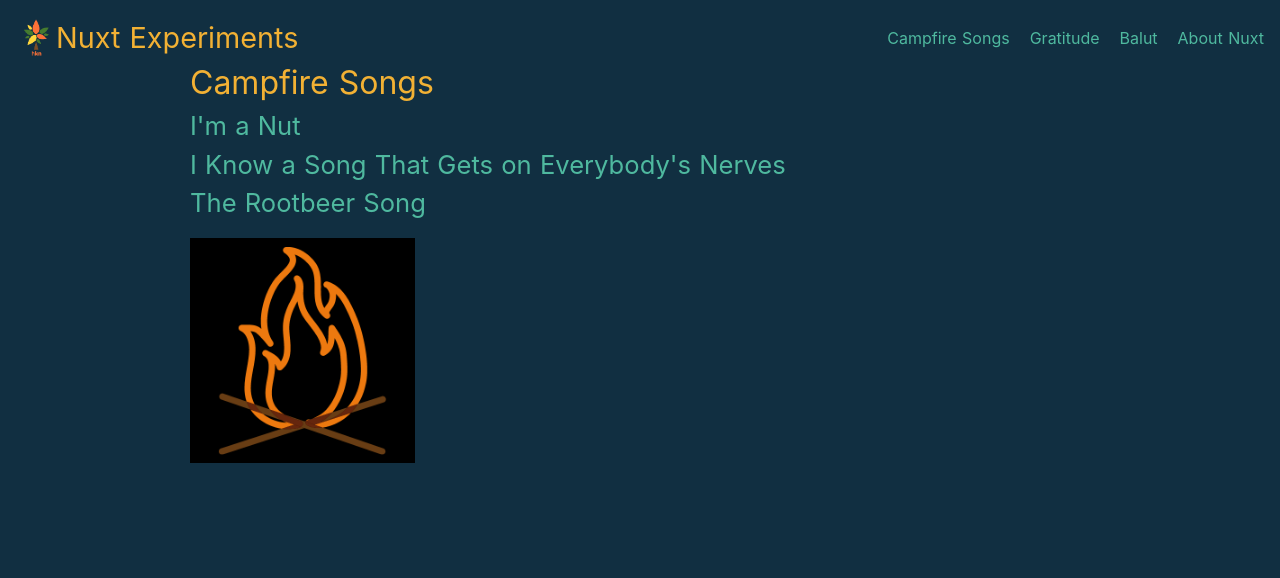
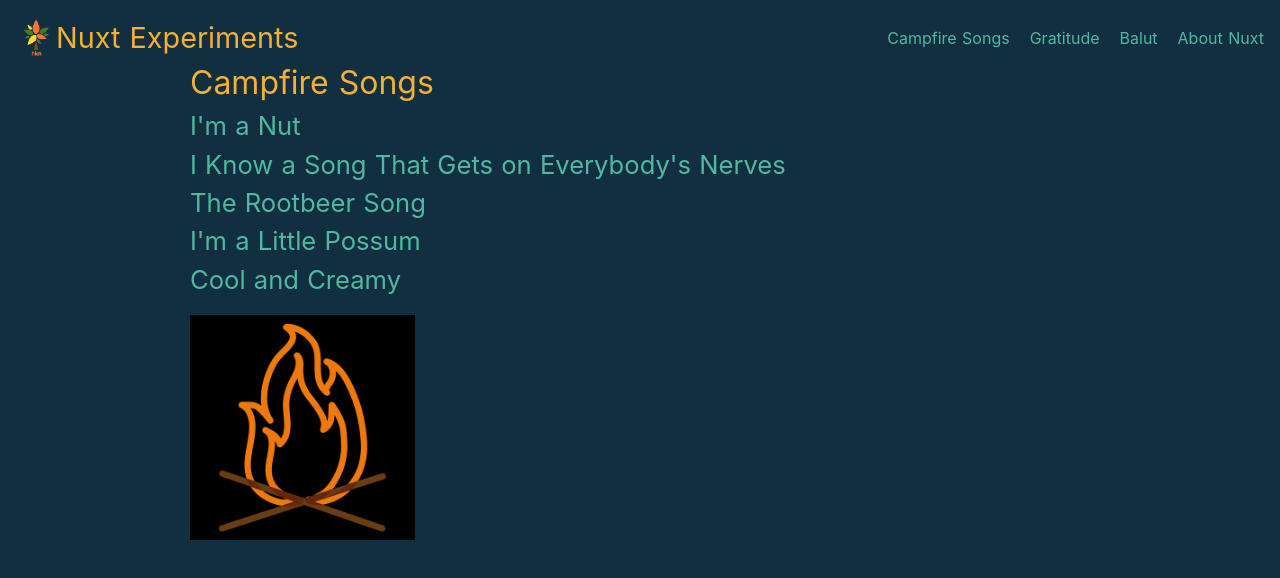
Before and after one commit to ethyl2/nuxt-experiment, a Nuxt app: page /songs in a window 1280 px wide. Shown: the top 578 px of the page. Built offline with nearby package versions, Linux system fonts and the light colour scheme.

Commit message:
Content: Adds more songs

```diff
--- a/pages/gratitude/_day.vue
+++ b/pages/gratitude/_day.vue
@@ -24,7 +24,7 @@ export default {
         },
         {
           number: 'two',
-          item: 'jackbox games',
+          item: 'online games, such as jackbox games',
           reason:
             'it creates fun, memorable times with friends and family near and far',
         },
--- a/pages/songs/_id.vue
+++ b/pages/songs/_id.vue
@@ -11,6 +11,7 @@
 
     <div v-if="song.verses" class="mt-6">
       <hr />
+      <h4 v-if="song.verses.length > 1" class="text-lg mt-5 mb-2">Verses:</h4>
       <div
         v-for="(verse, index) in song.verses"
         :key="`verse-${index}`"
@@ -30,6 +31,16 @@
       :alt="song.title"
       class="w-1/4 pt-4"
     />
+    <aside>
+      <h3 class="text-xl mt-6">Other songs you might enjoy</h3>
+      <ul>
+        <li v-for="relatedSong in relatedSongs" :key="relatedSong.id">
+          <nuxt-link :to="`/songs/${relatedSong.id}`">{{
+            relatedSong.title
+          }}</nuxt-link>
+        </li>
+      </ul>
+    </aside>
   </div>
 </template>
 
@@ -55,6 +66,61 @@ export default {
             "And that's why I have no dough, dough, dough, dough. (Repeat)",
           ],
           image_url: 'rootbeer.png',
+        },
+        {
+          id: 'possum',
+          url:
+            'https://sites.google.com/site/1stbalcombeheightscubs/home/camps/campfire-songs/song-im-a-little-possum',
+          title: "I'm a Little Possum",
+          tune: "I'm a Little Teapot",
+          chorus: [
+            "I'm a little possum short and stout",
+            'Here is my tail (turn and point to your rear end)',
+            'and here is my snout (put your fingers on your nose)',
+            "If you pull my tail you'll hear me shout",
+            "Hey, I'm a possum, (Shake your fingers or fists angrily)",
+            'CUT THAT OUT!',
+          ],
+          image_url: 'possum.png',
+        },
+        {
+          id: 'cream',
+          url: 'https://scoutermom.com/17787/cool-and-creamy-skit-song/',
+          title: 'Cool and Creamy',
+          tune: 'Alouette',
+          chorus: [
+            'Cool and creamy',
+            'We like cool and creamy',
+            'Cool and creamy',
+            'We like it the best!',
+          ],
+          verses: [
+            [
+              'Would you like some on your head?',
+              'Yes, I’d like some on my head!',
+              'On your head?',
+              'On my head! (Spray whipped cream or shaving cream on the one who’d like it on their head)',
+            ],
+            [
+              'Would you like some on your shirt?',
+              'Yes, I’d like some on my shirt!',
+              'On your shirt?',
+              'On my shirt!',
+            ],
+            [
+              'Would you like some in your hair?',
+              'Yes, I’d like some in my hair!',
+              'In your hair?',
+              'In my hair!',
+            ],
+            [
+              'Would you like some in your shoes?',
+              'Yes, I’d like some in my shoes!',
+              'In your shoes?',
+              'In my shoes!',
+            ],
+          ],
+          image_url: 'cream.png',
         },
         {
           id: 'nerves',
@@ -138,6 +204,9 @@ export default {
     song() {
       return this.songs.find((song) => song.id === this.id)
     },
+    relatedSongs() {
+      return this.songs.filter((song) => song.id !== this.id).slice(0, 3)
+    },
   },
 }
 </script>
--- a/pages/songs/index.vue
+++ b/pages/songs/index.vue
@@ -25,6 +25,8 @@ export default {
           id: 'nerves',
         },
         { title: 'The Rootbeer Song', id: 'rootbeer' },
+        { title: "I'm a Little Possum", id: 'possum' },
+        { title: 'Cool and Creamy', id: 'cream' },
       ],
     }
   },
```
Also changed, not shown: static/cream.png (added), static/possum.png (added).
